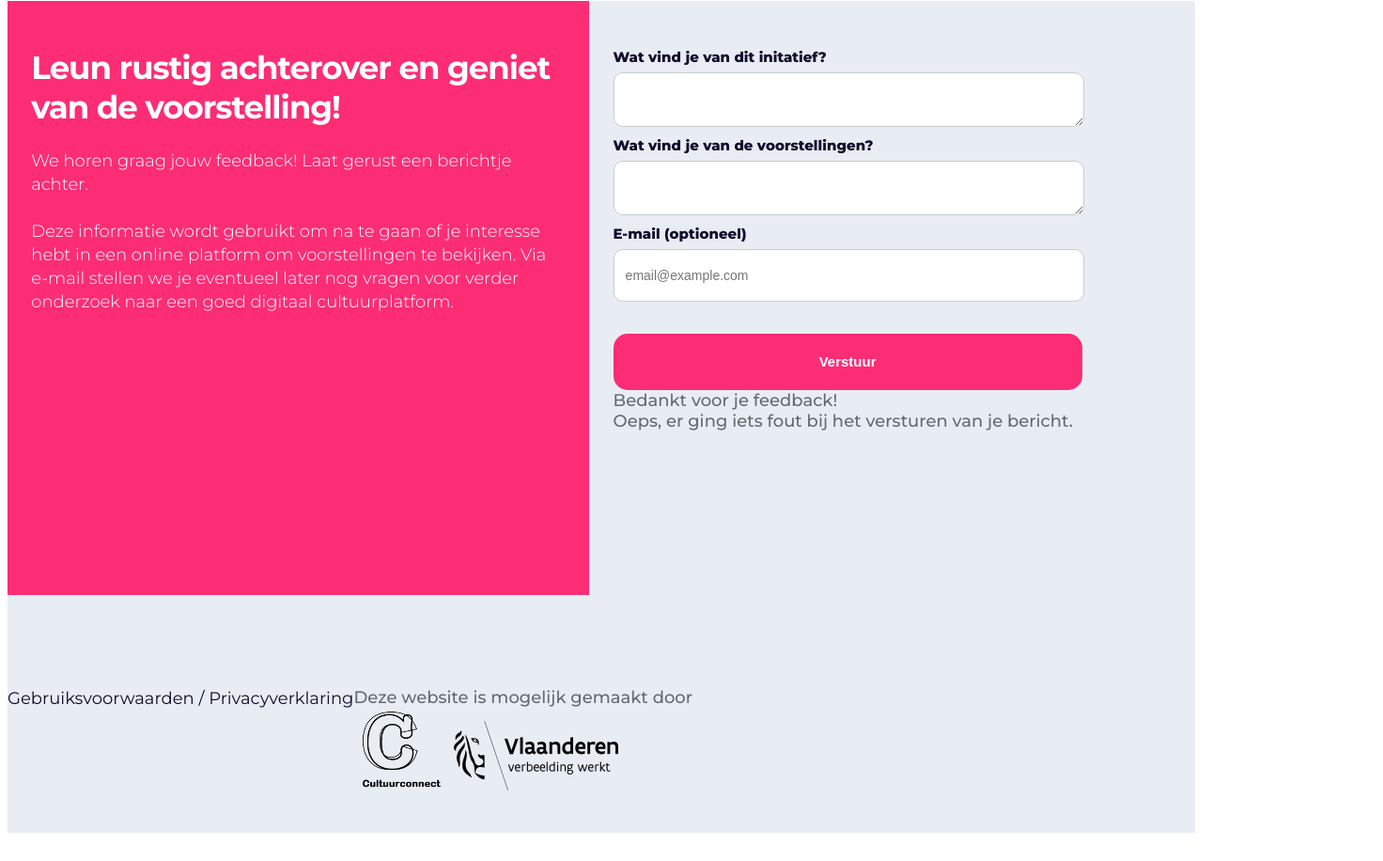
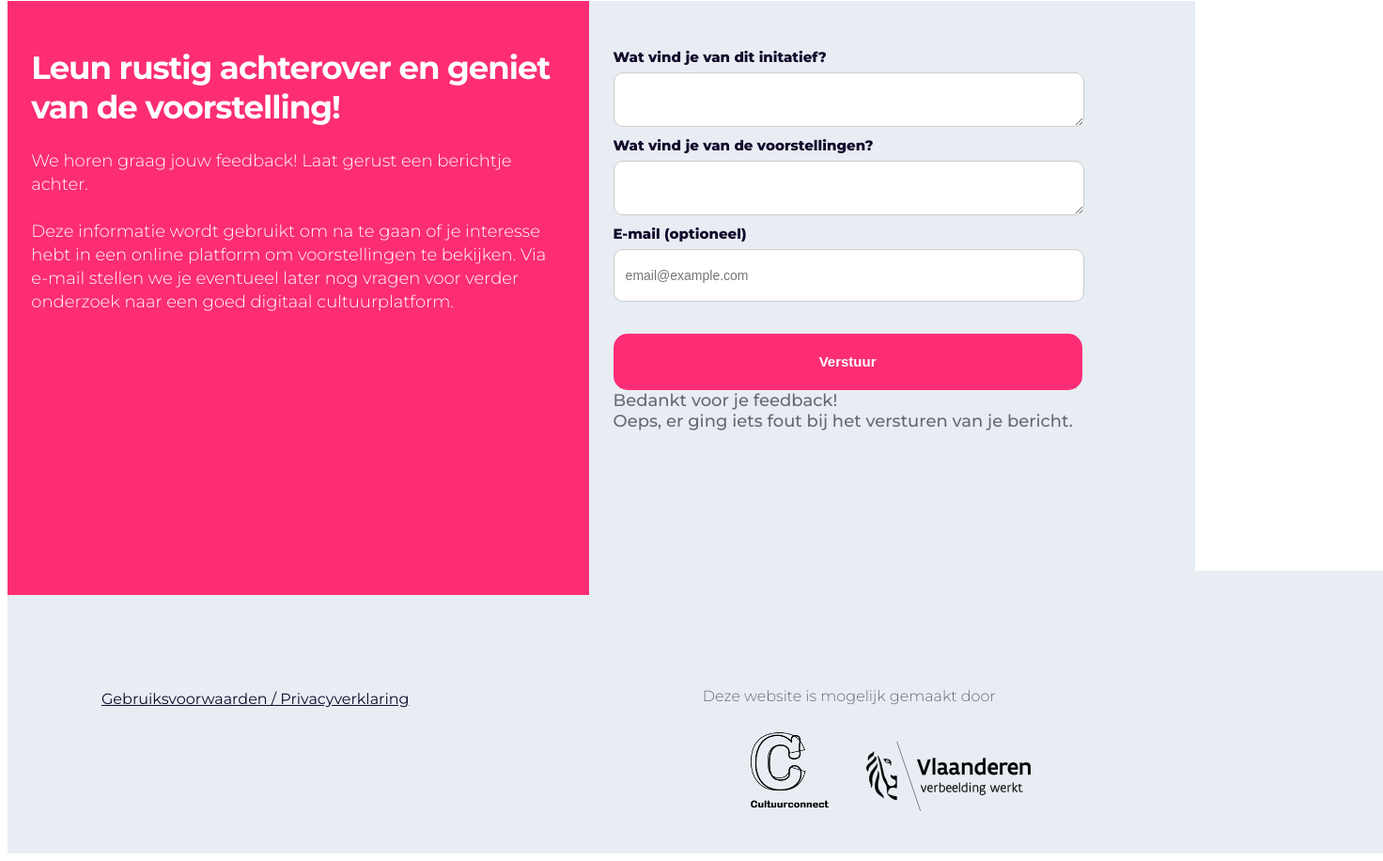
Before and after one commit to kellypeeters/WerkstukDev4, a website: page index.html in a window 1280 px wide. Shown: the part 1566-2482 px from the top of the page at 94% size, 1472 px wide, since content can reach past the window. Before the commit the page ends 2460 px from the top, so only its background shows below. Drawn offline with nearby package versions, Linux system fonts and the light colour scheme.

Commit message:
Design 100% in orde

```diff
--- a/index.css
+++ b/index.css
@@ -6,7 +6,8 @@ body {
     color: #666a70;
 }
 
-.padding {
+.padding,
+.sponsor {
     padding-left: 100px;
     padding-right: 100px;
 }
@@ -60,7 +61,6 @@ a {
     font-family: Montserrat, sans-serif;
     color: #130b2c;
     font-weight: 400;
-    text-decoration: underline;
     text-decoration: none;
     float: left;
     display: block;
@@ -225,3 +225,23 @@ h5 {
     padding-bottom: 40px;
     background-color: #e8edf4;
 }
+
+p>a {
+    font-size: 16px;
+    text-decoration: underline;
+}
+
+.sponsors {
+    text-align: center;
+    font-size: 16px;
+    font-weight: 300;
+}
+
+.sponsorImage {
+    margin-top: 2%;
+    margin-left: 28%;
+}
+
+.sponsorImage2 {
+    margin-left: 2%;
+}
--- a/index.html
+++ b/index.html
@@ -126,10 +126,10 @@
         <div>
             <p><a href="https://www.podiumaanhuis.be/pages/gebruiksvoorwaarden">Gebruiksvoorwaarden / Privacyverklaring</a></p>
         </div>
-        <div>Deze website is mogelijk gemaakt door</div>
-        <div>
-            <img src="Images/Cultuurconnect.png" alt="Logo van cultuurconnect">
-            <img src="Images/Vlaanderen.png" alt="Logo van Vlaanderen">
+        <div class="sponsors">Deze website is mogelijk gemaakt door</div>
+        <div >
+            <img src="Images/Cultuurconnect.png" alt="Logo van cultuurconnect" class="sponsorImage">
+            <img src="Images/Vlaanderen.png" alt="Logo van Vlaanderen" class="sponsorImage2">
         </div>
     </div>
     <script src="https://ajax.googleapis.com/ajax/libs/jquery/3.4.1/jquery.min.js"></script>
```
